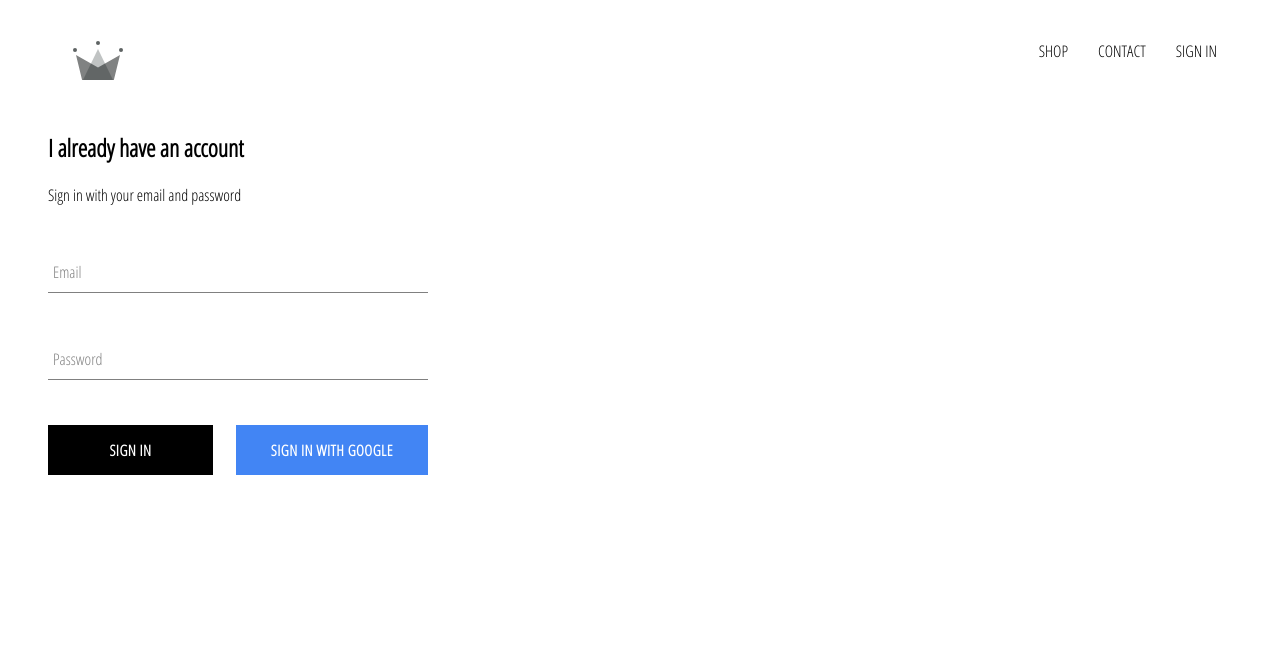
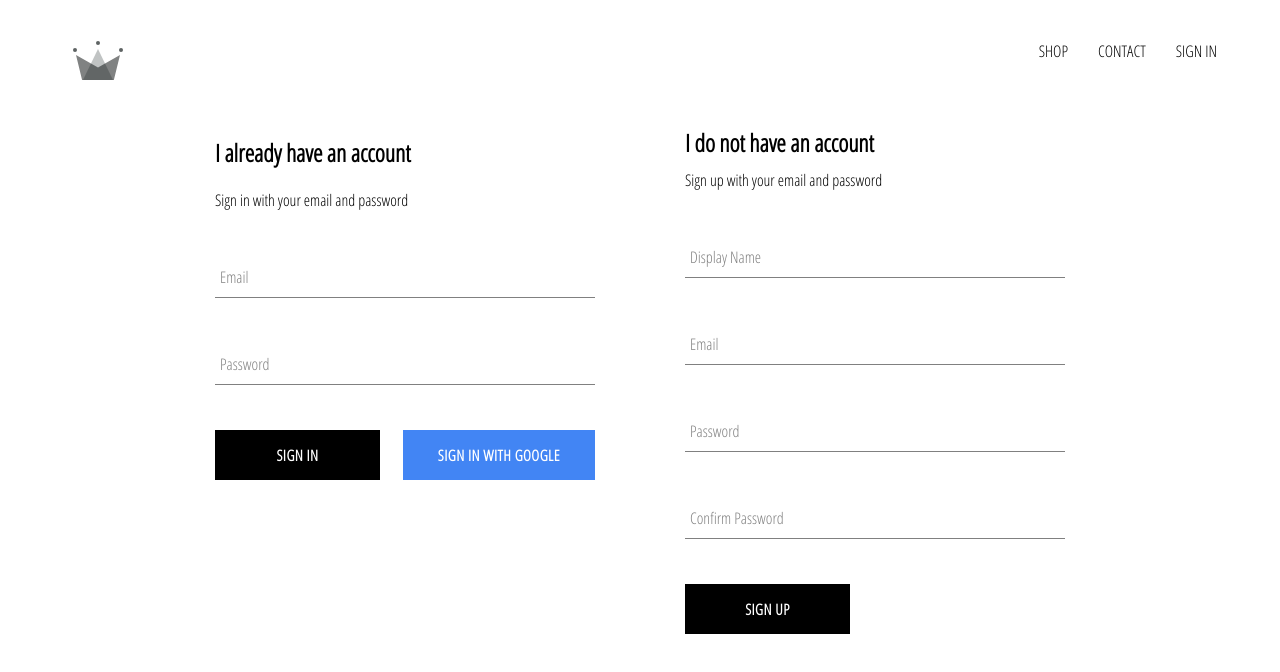
Before and after one commit to TheNootLinja/noot-wear, a React (Create React App) app: page /signin in a window 1280 px wide. Shown: the top 672 px of the page. Built offline with nearby package versions, Linux system fonts and the light colour scheme; no server answers.

Commit message:
Add signup component for creating a new account, along with the code for sending the new user account to the firestore

```diff
--- a/src/App.js
+++ b/src/App.js
@@ -33,7 +33,9 @@
       // console.log the state right after using setState, we need to
       // use a callback function as the second argument to the setState
       // function to get back accurate data.
-          })
+          });
+
+          console.log(this.state);
         });
       }
       else {
--- /dev/null
+++ b/src/components/SignUp/SignUp.component.js
@@ -0,0 +1,97 @@
+import React from 'react';
+import { auth, createUserProfileDocument } from '../../firebase/firebase.utils';
+
+import './SignUp.styles.scss';
+
+import FormInput from '../FormInput/FormInput.component';
+import CustomButton from '../CustomButton/CustomButton.component';
+
+class SignUp extends React.Component {
+    constructor() {
+        super();
+
+        this.state = {
+            displayName: '',
+            email: '',
+            password: '',
+            confirmPassword: '',
+        }
+    }
+
+    handleSubmit = async event => {
+        event.preventDefault();
+
+        const { displayName, email, password, confirmPassword} = this.state;
+        if(password !== confirmPassword) {
+            alert('Passwords do not match!')
+            return;
+        }
+        try {
+            const { user } = await auth.createUserWithEmailAndPassword(email, password);
+
+            await createUserProfileDocument(user, {displayName});
+
+            this.setState({
+                displayName: '',
+                email: '',
+                password: '',
+                confirmPassword: '',
+            })
+        } catch(err) {
+            console.error(err);
+        }
+    };
+
+    handleChange = event => {
+        const { name, value } = event.target;
+
+        this.setState({[name]: value})
+    }
+
+    render() {
+        const { displayName, email, password, confirmPassword} = this.state;
+        return(
+            <div className='sign-up'>
+                <h2 className='title'>I do not have an account</h2>
+                <span>Sign up with your email and password</span>
+                <form className='sign-up-form' onSubmit={this.handleSubmit} >
+                    <FormInput
+                    type='text'
+                    name='displayName'
+                    value={displayName}
+                    onChange={this.handleChange}
+                    label='Display Name'
+                    required
+                    />
+                    <FormInput
+                    type='email'
+                    name='email'
+                    value={email}
+                    onChange={this.handleChange}
+                    label='Email'
+                    required
+                    />
+                    <FormInput
+                    type='password'
+                    name='password'
+                    value={password}
+                    onChange={this.handleChange}
+                    label='Password'
+                    required
+                    />
+                    <FormInput
+                    type='password'
+                    name='confirmPassword'
+                    value={confirmPassword}
+                    onChange={this.handleChange}
+                    label='Confirm Password'
+                    required
+                    />
+                    <CustomButton type='submit'>SIGN UP</CustomButton>
+                </form>
+            </div>
+        )
+    }
+}
+
+export default SignUp;
--- /dev/null
+++ b/src/components/SignUp/SignUp.styles.scss
@@ -0,0 +1,9 @@
+.sign-up {
+    display: flex;
+    flex-direction: column;
+    width: 380px;
+
+    .title {
+        margin: 10px 0;
+    }
+}
--- a/src/pages/SignInUpPage/SignInUpPage.component.js
+++ b/src/pages/SignInUpPage/SignInUpPage.component.js
@@ -1,9 +1,13 @@
 import './SignInUpPage.styles.scss';
 
 import SignIn from '../../components/SignIn/SignIn.component';
+import SignUp from '../../components/SignUp/SignUp.component';
 
 const SignInUpPage = () => (
-    <div className='sign-in-and-sign-up'><SignIn/></div>
+    <div className='sign-in-and-sign-up'>
+        <SignIn/>
+        <SignUp/>
+    </div>
 );
 
 export default SignInUpPage;
--- a/src/pages/SignInUpPage/SignInUpPage.styles.scss
+++ b/src/pages/SignInUpPage/SignInUpPage.styles.scss
@@ -0,0 +1,6 @@
+.sign-in-and-sign-up {
+    width: 850px;
+    display: flex;
+    justify-content: space-between;
+    margin: 30px auto;
+}
```
